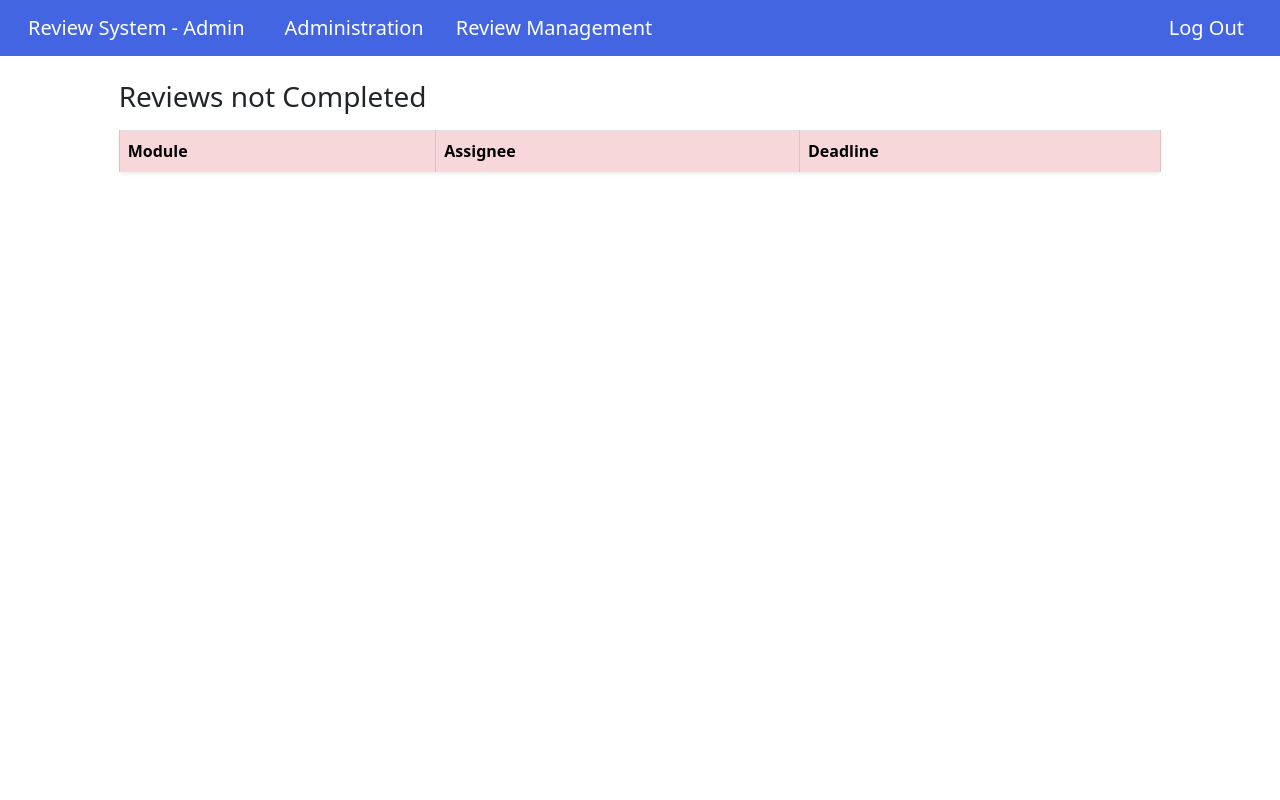
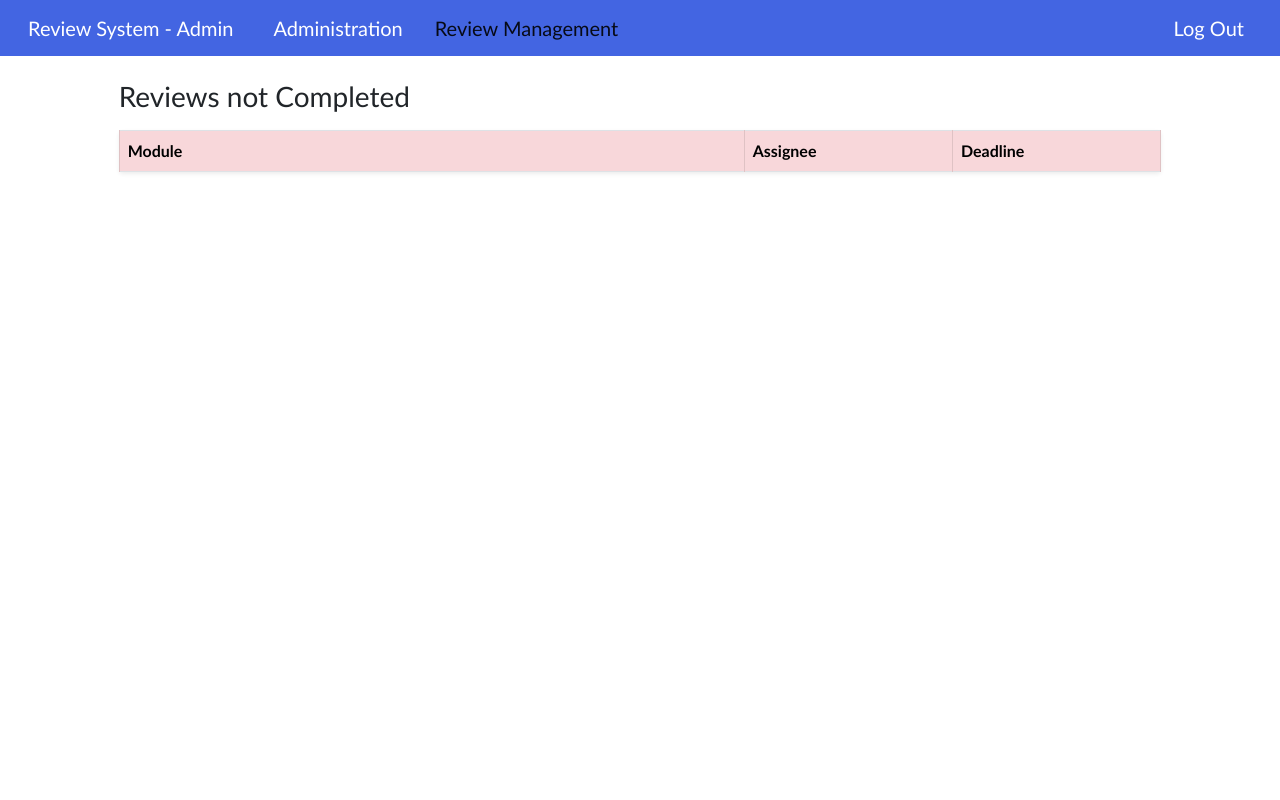
Before and after one commit to HeatherCurrie/AnnualModuleEnhancementSystem, a Flask app: template Front/templates/manageReviews.html in a window 1280 px wide. Run offline with Flask 3, Linux system fonts and the light colour scheme; the template is opened without the code that fills it, so the values that code supplies are empty; parts of the project's set-up code (start-up, migrations or seed data) failed here and were passed over.

Commit message:
Styling admin

```diff
--- a/Front/JS/moduleReview.js
+++ b/Front/JS/moduleReview.js
@@ -6,7 +6,6 @@ function submitReview() {
     // Setting all form values
     let academicYearVal = document.getElementById("academicYear").value;
     let schoolVal = document.getElementById("school").value;
-    let moduleLeadVal = document.getElementById("moduleLead").value;
     let studentInfoVal = document.getElementById("studentInfo").value;
     let moduleEvalVal = document.getElementById("moduleEval").value;
     let teachingEvalVal = document.getElementById("teachingEval").value;
@@ -21,7 +20,6 @@ function submitReview() {
         FeedbackID: feedbackID,
         academicYear: academicYearVal,
         school: schoolVal,
-        moduleLead: moduleLeadVal,
         studentInfo: studentInfoVal,
         moduleEval: moduleEvalVal,
         teachingEval: teachingEvalVal,
--- a/Front/JS/viewReviews.js
+++ b/Front/JS/viewReviews.js
@@ -8,9 +8,6 @@ function fetchAndDisplayReviews() {
 
             // Check if there are any reviews
             if (data.length === 0) {
-                toCompleteTable.innerHTML = '<tr><td colspan="2">No reviews found</td></tr>';
-                inProgressTable.innerHTML = '<tr><td colspan="2">No reviews found</td></tr>';
-                completedTable.innerHTML = '<tr><td colspan="2">No reviews found</td></tr>';
                 return;
             }
 
--- a/Front/stylesheet.css
+++ b/Front/stylesheet.css
@@ -7,8 +7,8 @@ html, body {
 
 body {
   min-height: 100vh;
+  font-family: 'Gill Sans', 'Gill Sans MT', Calibri, 'Trebuchet MS', sans-serif;
 }
-
 
 .dundeeBlue {
     background-color: #4365e2;
@@ -57,3 +57,21 @@ button:hover {
 .submitButton:hover {
     background-color: darkgreen !important;
 }
+
+/* TABLES */
+
+.moduleNameCell {
+    width: 80% !important;
+}
+
+.deadlineCell {
+    width: 20% !important;
+}
+
+.moduleNameCellAdmin {
+    width: 60% !important;
+}
+
+.leadLecturerCell {
+    width: 20% !important;
+}
--- a/Front/templates/manageReviews.html
+++ b/Front/templates/manageReviews.html
@@ -18,7 +18,7 @@
                     <a class="nav-link navbar-brand text-white" href="administration.html">Administration</a>
                 </li>
                 <li class="nav-item">
-                    <a class="nav-link navbar-brand text-white" href="manageReviews.html">Review Management</a>
+                    <a class="nav-link navbar-brand active" href="manageReviews.html">Review Management</a>
                 </li>
             </ul>
             <ul class="navbar-nav ms-auto">
@@ -39,9 +39,9 @@
                 <table class="table table-bordered shadow-sm p-3 mb-4 bg-body-tertiary rounded" id="inProgressTable">
                     <thead>
                         <tr>
-                            <th scope="col" class="table-danger">Module</th>
-                            <th scope="col" class="table-danger">Assignee</th>
-                            <th scope="col" class="table-danger">Deadline</th>
+                            <th scope="col" class="table-danger moduleNameCellAdmin">Module</th>
+                            <th scope="col" class="table-danger leadLecturerCell">Assignee</th>
+                            <th scope="col" class="table-danger deadlineCell">Deadline</th>
                         </tr>
                     </thead>
                     <tbody id="incompleteTable">
```
Also changed, not shown: Front/templates/administration.html (+6 -6 lines), Front/templates/lecturerDashboard.html (+6 -6 lines), Front/templates/reviewModule.html (+9 -5 lines).
